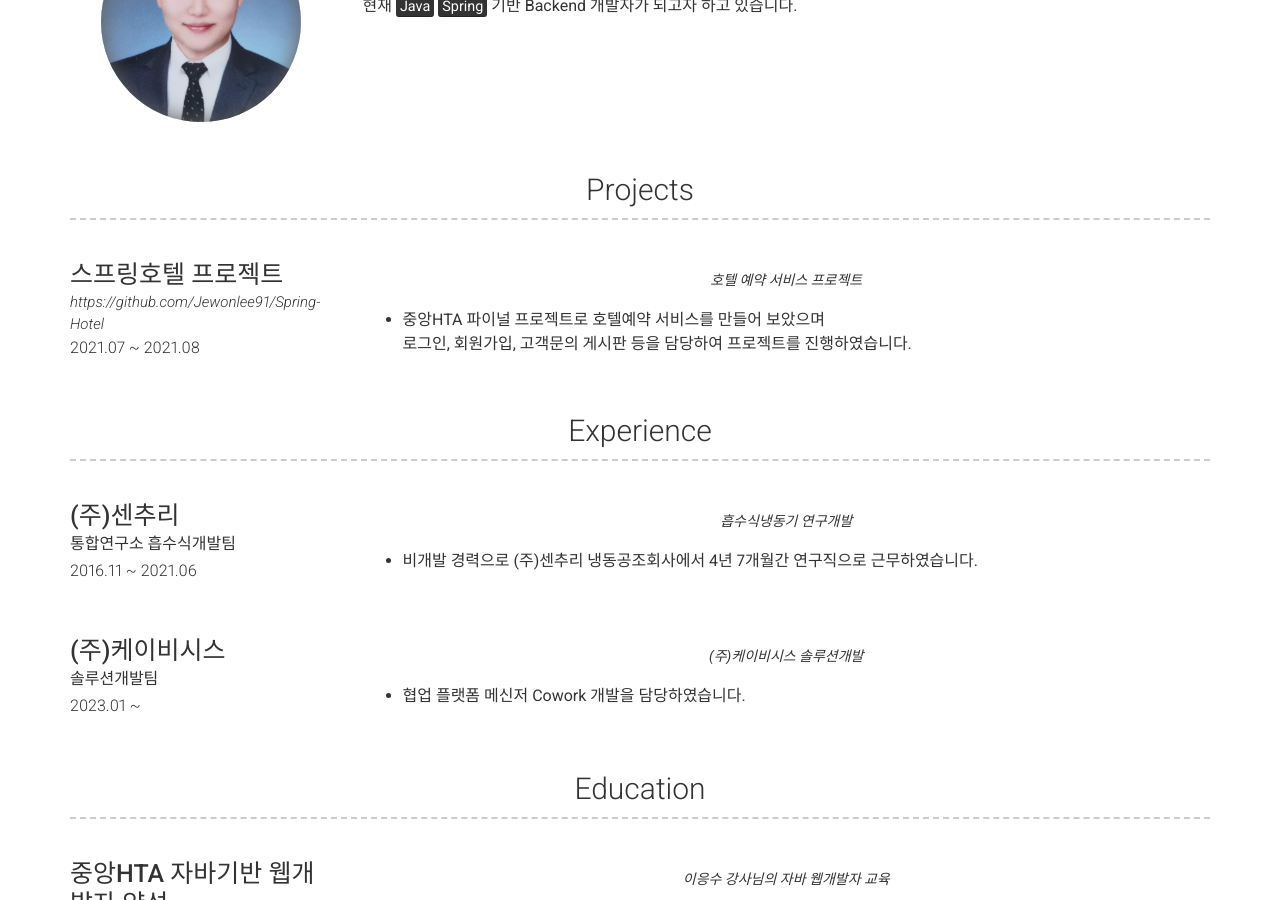
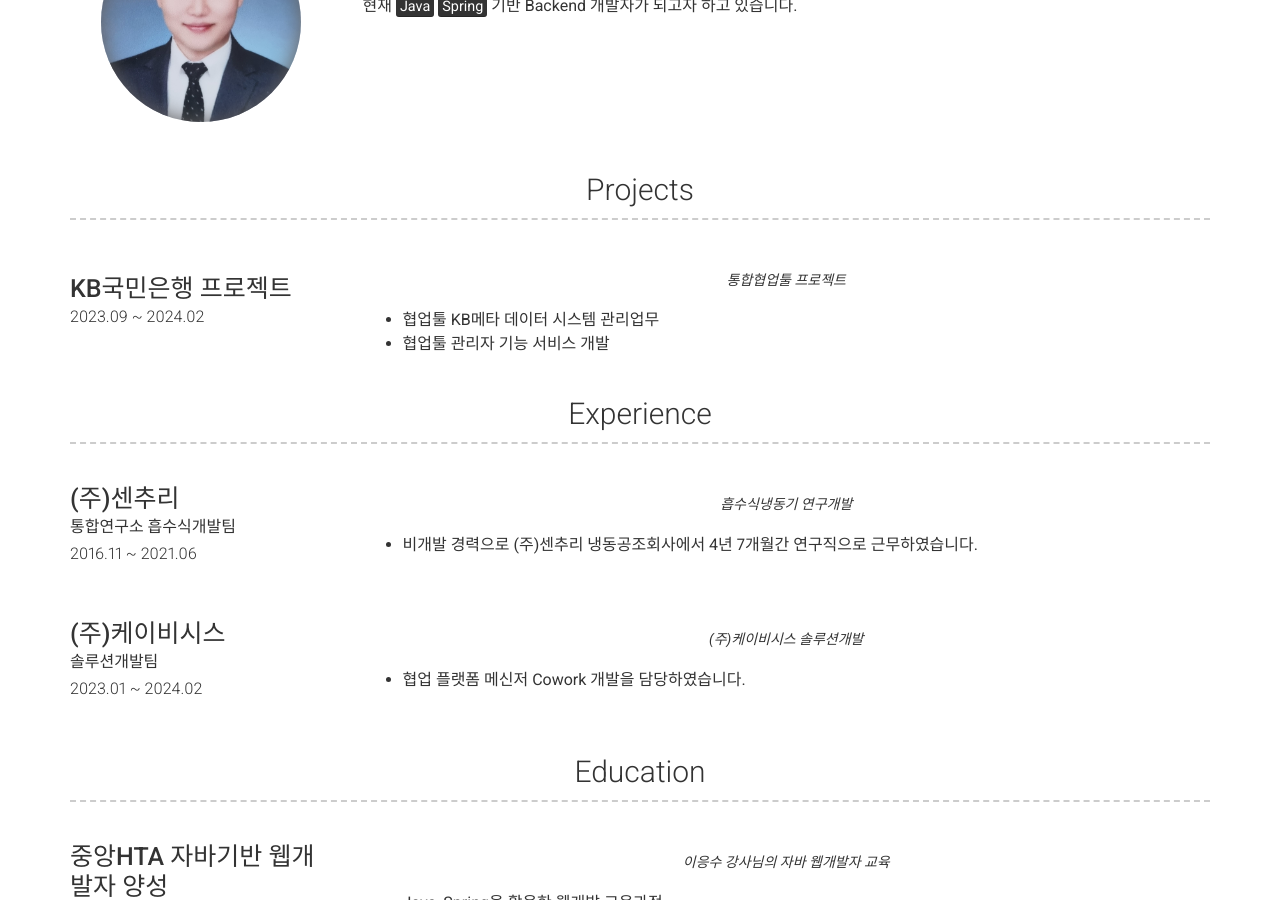
Before and after one commit to Jewonlee91/Jewonlee91.github.io, a Jekyll site: the page built from index.md, in a window 1280 px wide and 900 px high, scrolled down 357 px. Built offline with Jekyll 4.4.1, drawn with Linux system fonts in a browser that asks for light colours; nearby versions of some CDN libraries.

Commit message:
(주)케이비시스 프로젝트 경력추가

```diff
--- a/_data/experience.yml
+++ b/_data/experience.yml
@@ -9,7 +9,7 @@
 - layout: left
   company: (주)케이비시스
   job_title: 솔루션개발팀
-  dates: 2023.01 ~
+  dates: 2023.01 ~ 2024.02
   quote: >
      (주)케이비시스 솔루션개발
   description: | # this will include new lines to allow paragraphs
--- a/_data/projects.yml
+++ b/_data/projects.yml
@@ -1,16 +1,27 @@
+# - layout: left
+#   border: weak  # Value of `weak` will display a weak border below this item. # Any
+#                 # other value (or no value) means no border will be displayed
+#   name: 스프링호텔 프로젝트
+#   link: https://github.com/Jewonlee91/Spring-Hotel
+#   link_text: Github link
+#   additional_links:
+#     - title:  Github page for project (eg. sproogen/modern-resume-theme)
+#       icon: fab fa-github
+#       url: https://github.com/Jewonlee91/Spring-Hotel
+#   dates: 2021.07 ~ 2021.08
+#   quote: >
+#     호텔 예약 서비스 프로젝트
+#   description: | # this will include new lines to allow paragraphs
+#     * 중앙HTA 파이널 프로젝트로 호텔예약 서비스를 만들어 보았으며 <br/>
+#     로그인, 회원가입, 고객문의 게시판 등을 담당하여 프로젝트를 진행하였습니다.
+
 - layout: left
   border: weak  # Value of `weak` will display a weak border below this item. # Any
                 # other value (or no value) means no border will be displayed
-  name: 스프링호텔 프로젝트
-  link: https://github.com/Jewonlee91/Spring-Hotel
-  link_text: Github link
-  additional_links:
-    - title:  Github page for project (eg. sproogen/modern-resume-theme)
-      icon: fab fa-github
-      url: https://github.com/Jewonlee91/Spring-Hotel
-  dates: 2021.07 ~ 2021.08
+  name: KB국민은행 프로젝트
+  dates: 2023.09 ~ 2024.02
   quote: >
-    호텔 예약 서비스 프로젝트
+    통합협업툴 프로젝트
   description: | # this will include new lines to allow paragraphs
-    * 중앙HTA 파이널 프로젝트로 호텔예약 서비스를 만들어 보았으며 <br/>
-    로그인, 회원가입, 고객문의 게시판 등을 담당하여 프로젝트를 진행하였습니다.
+    * 협업툴 KB메타 데이터 시스템 관리업무 <br/>
+    * 협업툴 관리자 기능 서비스 개발
```
